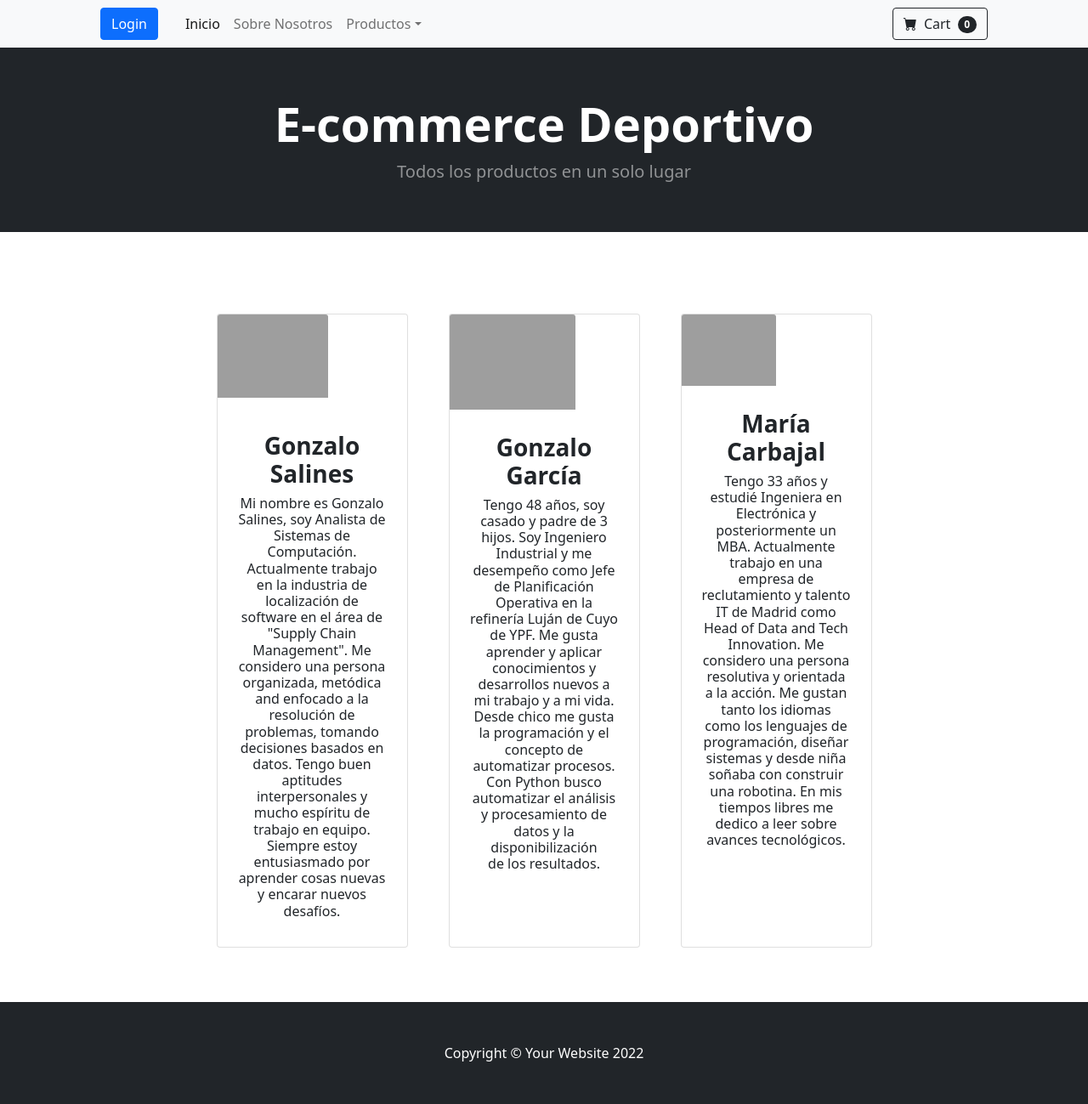
After one commit to mcarbmont89/ECOMMERCE-DEPORTES, a Django app: page /productos/sobre_nosotros/ in a window 1280 px wide. The commit adds this page. Shown: the whole page at 85% size. Run offline with Django 4.2, Linux system fonts and the light colour scheme; some libraries are stand-ins or nearby versions; grey boxes are pictures that could not be loaded.

Commit message:
Cambios de Front

```diff
--- a/ecommerce/productos/templates/productos/base.html
+++ b/ecommerce/productos/templates/productos/base.html
@@ -24,9 +24,6 @@
                     <a class="nav-link dropdown-toggle" id="navbarDropdown" href="#" role="button" data-bs-toggle="dropdown" aria-haspopup="true" aria-expanded="false">{{request.user.first_name}}</a>
                     <div class="dropdown-menu dropdown-menu-end" aria-labelledby="navbarDropdown">
                         <a class="dropdown-item" href="{% url 'usuarios-editar' %}">Editar datos</a>
-                        <a class="dropdown-item" href="#!">Another action</a>
-                        <div class="dropdown-divider"></div>
-                        <a class="dropdown-item" href="#!">Something else here</a>
                     </div>
                 </li>
             {% else %}
@@ -35,17 +32,17 @@
                 <div class="collapse navbar-collapse" id="navbarSupportedContent">
                     <ul class="navbar-nav me-auto mb-2 mb-lg-0 ms-lg-4">
                         <li class="nav-item"><a class="nav-link active" aria-current="page" href="{% url 'productos-inicio' %}">Inicio</a></li>
-                        <li class="nav-item"><a class="nav-link" href="#!">Sobre Nosotros</a></li>
+                        <li class="nav-item"><a class="nav-link" href="{% url 'miembros-inicio' %}">Sobre Nosotros</a></li>
                         <li class="nav-item dropdown">
                             <a class="nav-link dropdown-toggle" id="navbarDropdown" href="#" role="button" data-bs-toggle="dropdown" aria-expanded="false">Productos</a>
                             <ul class="dropdown-menu" aria-labelledby="navbarDropdown">
                                 <li><a class="dropdown-item" href="{% url 'articulos-listar' 0 %}">Todos</a></li>
                                 <li><hr class="dropdown-divider" /></li>
-                                <li><a class="dropdown-item" href="#!">Basquet</a></li>
-                                <li><a class="dropdown-item" href="#!">Fútbol</a></li>
-                                <li><a class="dropdown-item" href="#!">Natación</a></li>
-                                <li><a class="dropdown-item" href="#!">Tenis</a></li>
-                                <li><a class="dropdown-item" href="#!">Voley</a></li>
+                                <li><a class="dropdown-item" href="{% url 'articulos-listar' 1 %}">Fútbol</a></li>
+                                <li><a class="dropdown-item" href="{% url 'articulos-listar' 2 %}">Basquet</a></li>
+                                <li><a class="dropdown-item" href="{% url 'articulos-listar' 3 %}">Voley</a></li>
+                                <li><a class="dropdown-item" href="{% url 'articulos-listar' 4 %}">Tenis</a></li>
+                                <li><a class="dropdown-item" href="{% url 'articulos-listar' 5 %}">Paddle</a></li>
                             </ul>
                         </li>
                         {% if request.user.is_superuser %}
--- /dev/null
+++ b/ecommerce/productos/templates/productos/sobre_nosotros.html
@@ -0,0 +1,48 @@
+{% extends "productos/base.html" %}
+
+{% block contenido %}
+
+        <div class="container px-4 px-lg-5 mt-5">
+            <div class="row gx-4 gx-lg-5 row-cols-2 row-cols-md-3 row-cols-xl-4 justify-content-center">
+                    <div class="col mb-3">
+                        <div class="card h-100">
+                            <!-- Member image-->
+                            <div class="col-md-7"><img class="card-img-top mb-1 mb-md-3" src="https://drive.google.com/uc?export=view&id=1oW9dRYYkSU-S4N7YBmsDDc-m6Sxczfxo" /></div>
+                            <div class="card-body p-4">
+                                <div class="text-center">
+                                    <!-- Member name-->
+                                    <h3 class="fw-bolder">Gonzalo Salines</h3>
+                                    <h6 class="fw-normal">Mi nombre es Gonzalo Salines, soy Analista de Sistemas de Computación. Actualmente trabajo en la industria de localización de software en el área de "Supply Chain Management". Me considero una persona organizada, metódica and enfocado a la resolución de problemas, tomando decisiones basados en datos. Tengo buen aptitudes interpersonales y mucho espíritu de trabajo en equipo. Siempre estoy entusiasmado por aprender cosas nuevas y encarar nuevos desafíos.  </h6>
+                                </div>
+                            </div>
+                        </div>
+                    </div>
+                    <div class="col mb-3">
+                        <div class="card h-100">
+                            <!-- Member image-->
+                            <div class="col-md-8 rounded"><img class="card-img-top mb-1 mb-md-10" src="https://drive.google.com/uc?export=view&id=1nqU3F49ZSV--g7o3HfIRvGu_BsVZ9r94" alt="..." /></div>
+                            <div class="card-body p-4">
+                                <div class="text-center">
+                                    <!-- Member name-->
+                                    <h3 class="fw-bolder">Gonzalo García</h3>
+                                    <h6 class="fw-normal">Tengo 48 años, soy casado y padre de 3 hijos. Soy Ingeniero Industrial y me desempeño como Jefe de Planificación Operativa en la refinería Luján de Cuyo de YPF. Me gusta aprender y aplicar conocimientos y desarrollos nuevos a mi trabajo y a mi vida. Desde chico me gusta la programación y el concepto de automatizar procesos. Con Python busco automatizar el análisis y procesamiento de datos y la disponibilización de los resultados.  </h6>
+                                </div>
+                            </div>
+                        </div>
+                    </div>
+                    <div class="col mb-3">
+                        <div class="card h-100">
+                            <!-- Member image-->
+                            <div class="col-md-6"><img class="card-img-top mb-1 mb-md-10" src="https://drive.google.com/uc?export=view&id=1BicUGM4E3fgTa5f-3pGl-4WUcgIDg2Ln" alt="..."/></div>
+                            <div class="card-body p-4">
+                                <div class="text-center">
+                                    <!-- Member name-->
+                                    <h3 class="fw-bolder">María Carbajal</h3>
+                                    <h6 class="fw-normal">Tengo 33 años y estudié Ingeniera en Electrónica y posteriormente un MBA. Actualmente trabajo en una empresa de reclutamiento y talento IT de Madrid como Head of Data and Tech Innovation. Me considero una persona resolutiva y orientada a la acción. Me gustan tanto los idiomas como los lenguajes de programación, diseñar sistemas y desde niña soñaba con construir una robotina. En mis tiempos libres me dedico a leer sobre avances tecnológicos. </h6>
+                            </div>
+                        </div>
+                    </div>
+            </div>
+        </div>
+
+{% endblock %}
--- a/ecommerce/productos/urls.py
+++ b/ecommerce/productos/urls.py
@@ -3,6 +3,7 @@ from productos.views import *
 
 urlpatterns = [
     path("inicio/", inicio, name="productos-inicio"),
+    path("sobre_nosotros/", miembros, name="miembros-inicio"),
     #path("admin/inicio/", admin_inicio, name="admin-inicio"),
     path("nuevo_deporte/",deportes_nuevo,name="deportes-nuevo"),
     path("nuevo_articulo/",articulo_nuevo,name="articulo-nuevo"),
--- a/ecommerce/productos/views.py
+++ b/ecommerce/productos/views.py
@@ -91,3 +91,6 @@ def articulos_detalle(request,id_detalle):
     mensajes_articulo = Mensajes.objects.filter(articulo_id=id_detalle)
 
     return render(request, "productos/articulo_detalle.html",{"articulo":articulo_detalle,"mensajes":mensajes_articulo})
+
+def miembros(request):
+    return render(request,"productos/sobre_nosotros.html")
```
Also changed, not shown: ecommerce/db.sqlite3.
